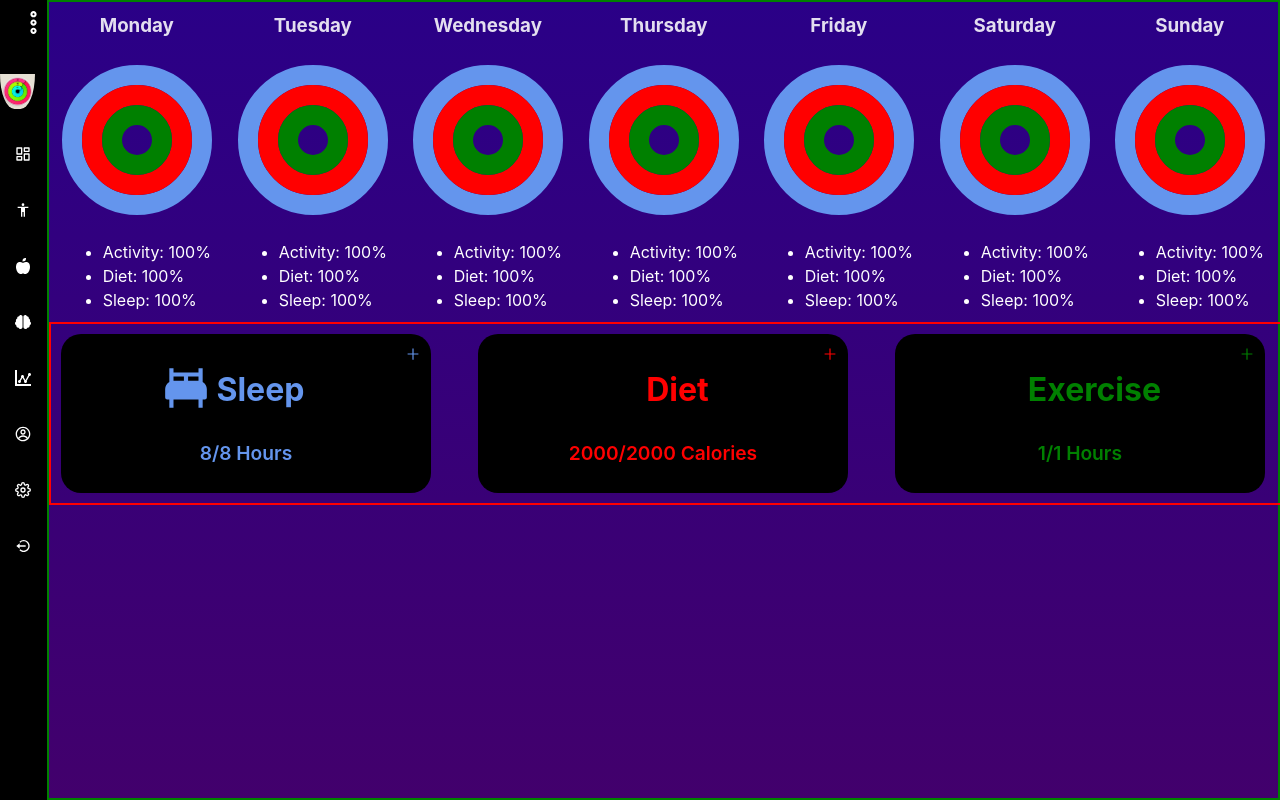
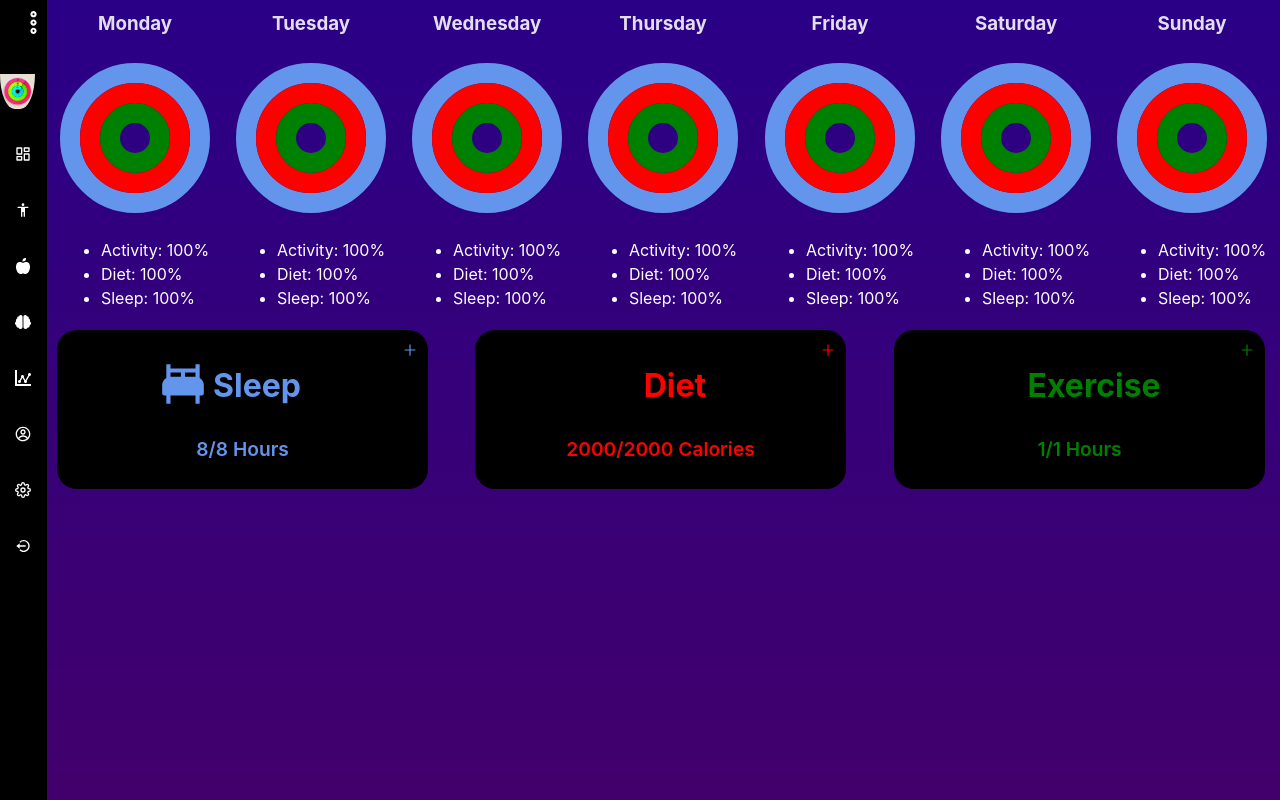
Before and after one commit to adamfenji/Team4SoftwareProject, a React (Vite) app: page /Team4SoftwareProject/dashboard in a window 1280 px wide. Built offline with nearby package versions, Linux system fonts and the light colour scheme; some icons are missing.

Commit message:
Fixed some CSS border issues

```diff
--- a/components/Dashboard/Dashboard.css
+++ b/components/Dashboard/Dashboard.css
@@ -6,5 +6,4 @@
 
 .contentDashboard{
     width: 100%;
-    border: 2px solid green;
 }
--- a/components/Dashboard/WidgetGoals.css
+++ b/components/Dashboard/WidgetGoals.css
@@ -3,7 +3,6 @@
     flex-wrap: wrap;
     justify-content: space-between;
     width: 100%;
-    border: red 2px solid;
 }
 
 .cardContainer{
```
